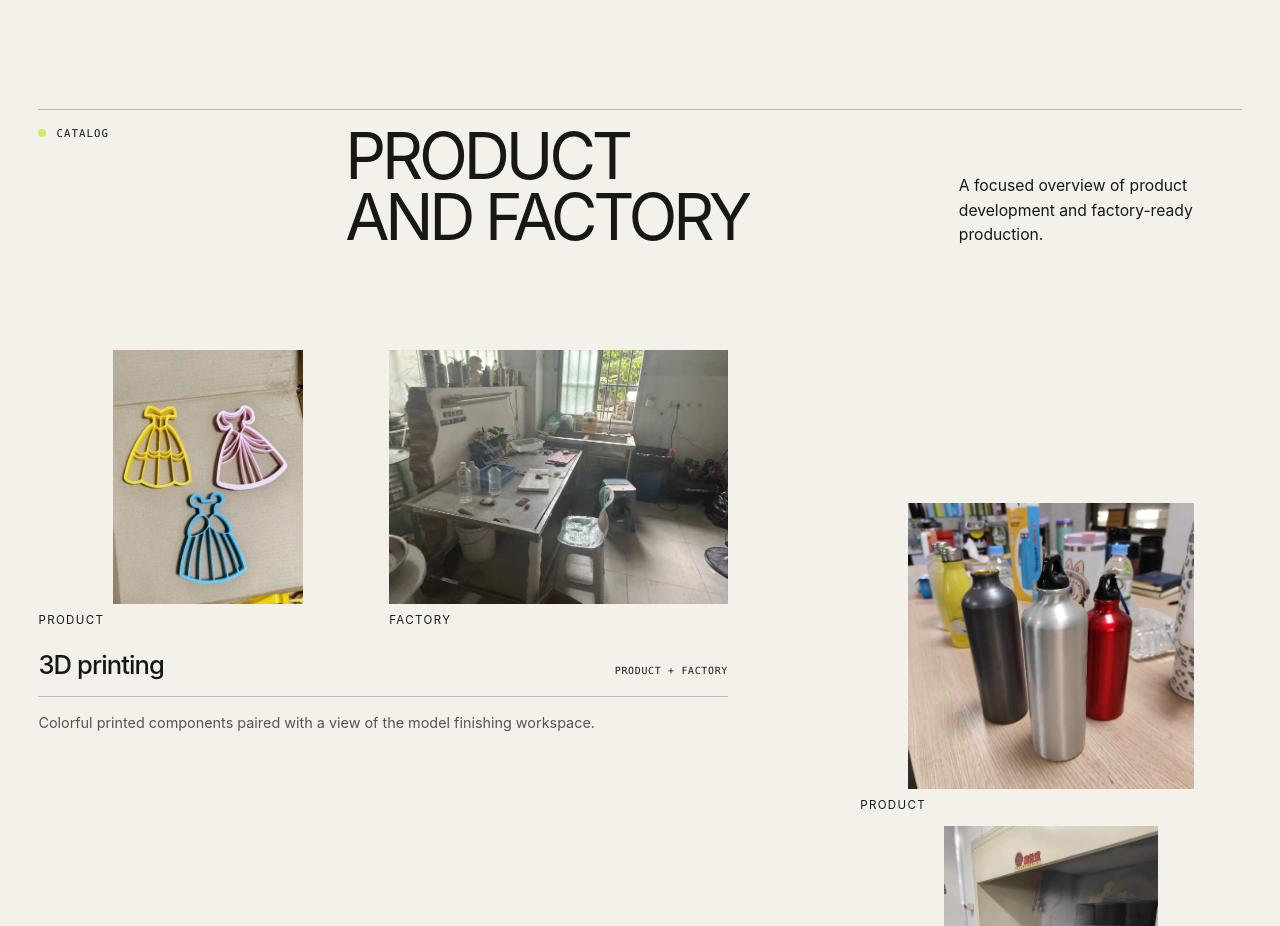
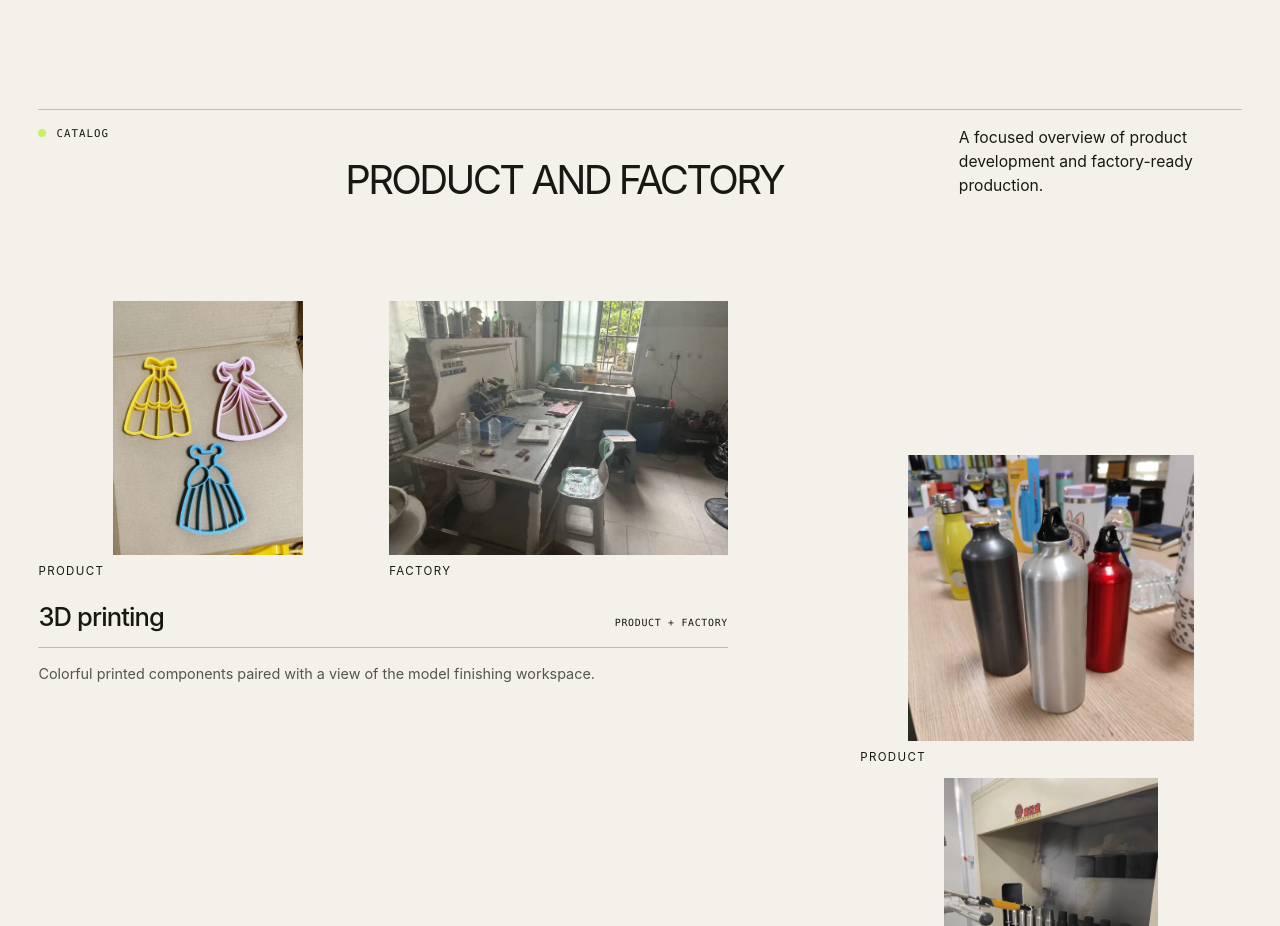
Before and after one commit to mikezzx2009/Avokodo, a Next.js app: page / in a window 1280 px wide. Shown: the part 3040-3966 px from the top of the page. Built offline with nearby package versions, Linux system fonts and the light colour scheme.

Commit message:
Fit catalog title on one line

```diff
--- a/app/SitePage.tsx
+++ b/app/SitePage.tsx
@@ -346,7 +346,12 @@ export default function SitePage({ content }: { content: SiteContent }) {
         >
           <div className="avk-section-heading">
             <p className="avk-eyebrow">Catalog</p>
-            <h2 id="catalog-title">PRODUCT AND FACTORY</h2>
+            <h2
+              id="catalog-title"
+              style={{ fontSize: "clamp(1.2rem, 3.2vw, 2.5rem)", whiteSpace: "nowrap" }}
+            >
+              PRODUCT AND FACTORY
+            </h2>
             <p className="avk-section-intro">
               A focused overview of product development and factory-ready production.
             </p>
```
